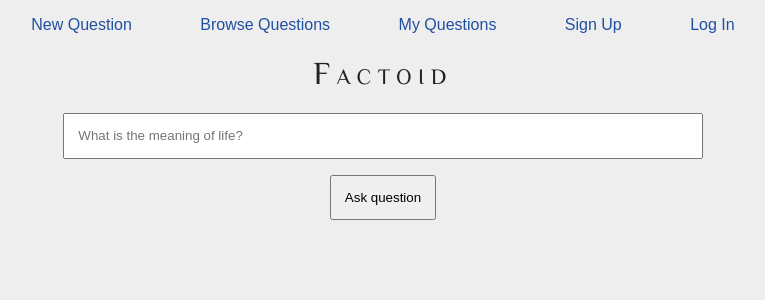
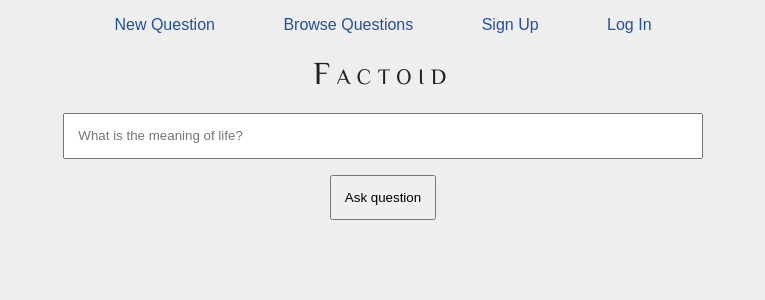
Before and after one commit to jackmurray90/factoid, a Flask app: page / in a window 1280 px wide. Shown: the top 300 px of the page, without its empty margins (257-1022 px from the left). Run offline with Flask 2, Linux system fonts and the light colour scheme; data comes from the database, SQL or seed files in the repository.

Commit message:
make My Questions link only show up if logged in

```diff
--- a/templates/base.html
+++ b/templates/base.html
@@ -32,8 +32,8 @@
 <div id="nav">
   <a href="/{{ tr['language'] }}/">{{ tr['new_question'] }}</a>
   <a href="/{{ tr['language'] }}/browse">{{ tr['browse_questions'] }}</a>
-  <a href="/{{ tr['language'] }}/mine">{{ tr['my_questions'] }}</a>
   {% if user %}
+    <a href="/{{ tr['language'] }}/mine">{{ tr['my_questions'] }}</a>
     {% if user.admin %}
       <a href="/{{ tr['language'] }}/referrers">{{ tr['referrers'] }}</a>
     {% endif %}
```
